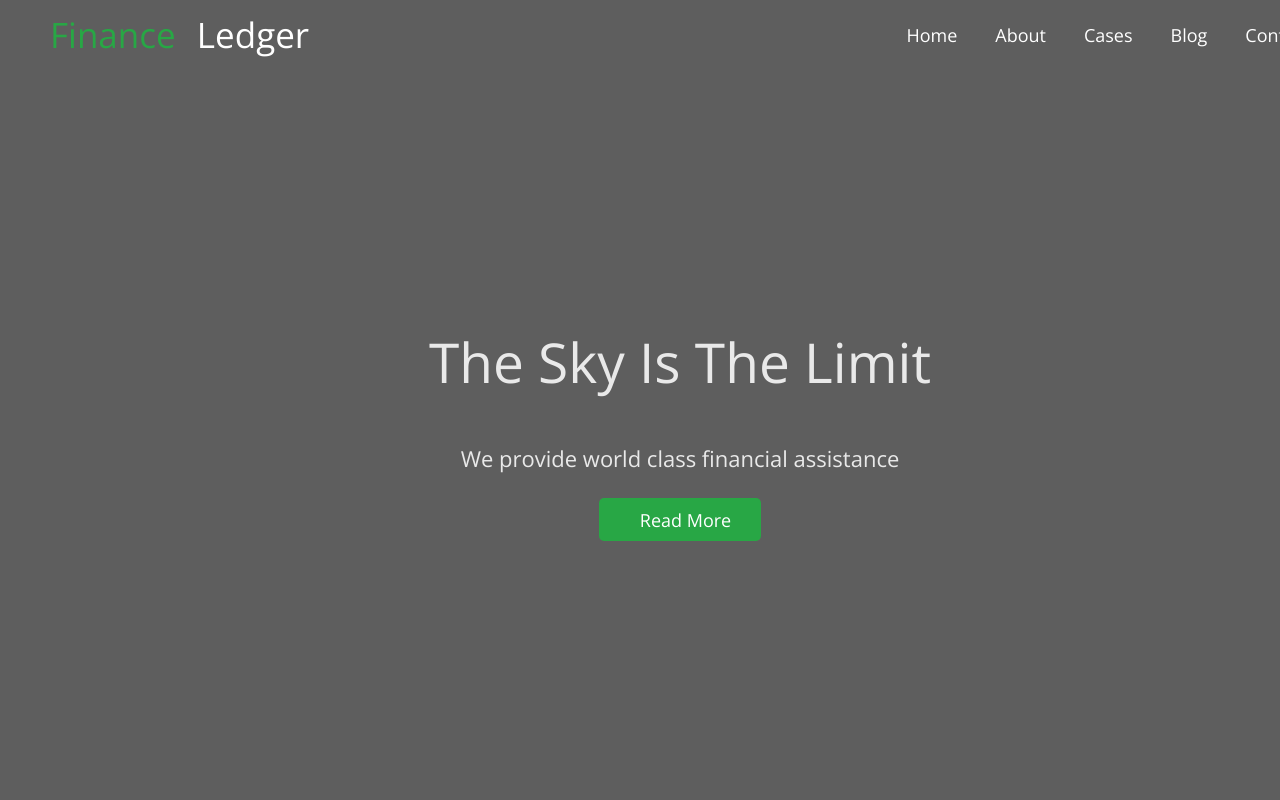
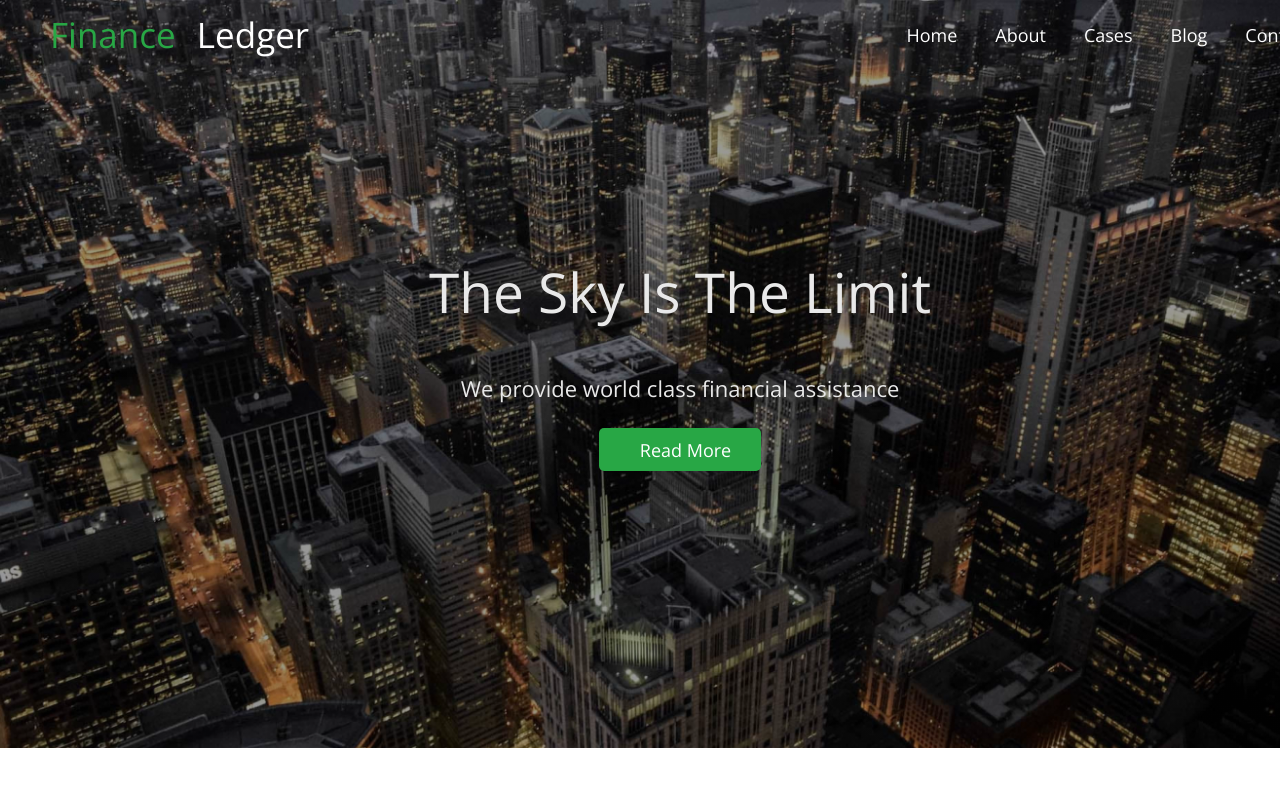
Before and after one commit to ASKurochkin/team-83, a plain HTML site: page index.html in a window 1280 px wide. Shown: the top 800 px of the page. Drawn offline with nearby package versions, Linux system fonts and the light colour scheme.

Commit message:
hero formatting

```diff
--- a/css/styles.css
+++ b/css/styles.css
@@ -75,7 +75,8 @@ button {
 /* styles header */
 
 .header {
-	background-color: #5e5e5e;
+	position: absolute;
+	width: 100%;
 }
 
 .header-container {
@@ -126,6 +127,12 @@ button {
 /* hero-styles */
 
 .hero {
+	background-image: linear-gradient(0deg, rgba(0, 0, 0, 0.4), rgba(0, 0, 0, 0.4)), url(../images/hero/hero-bg.jpg);
+	background-repeat: no-repeat;
+	background-position: center;
+	background-size: cover;
+	max-width: 1360px;
+	margin: 0 auto;
 	background-color: #5e5e5e;
 	padding-top: 259px;
 	padding-bottom: 284px;
@@ -219,6 +226,7 @@ button {
 
 	margin-bottom: 5px;
 }
+
 .solutions-title {
 	font-weight: 300;
 	font-size: 38px;
@@ -226,12 +234,14 @@ button {
 
 	margin-bottom: 26px;
 }
+
 .solutions-text {
 	font-size: 18px;
 	line-height: 1.56;
 
 	margin-bottom: 17px;
 }
+
 .solutions-link {
 	display: inline-block;
 
@@ -299,9 +309,11 @@ button {
 	flex-wrap: wrap;
 	background-color: #f4f4f4;
 }
+
 .callback_img_box {
 	width: 50%;
 }
+
 .callback_form {
 	width: 50%;
 	padding: 78px 30px 82px;
@@ -323,7 +335,7 @@ button {
 	margin-right: 5px;
 }
 
-.callback_form input + input {
+.callback_form input+input {
 	margin-top: 36px;
 }
 
```
Also changed, not shown: images/hero/hero-bg.jpg (added). Lines whose indentation alone changed are shown as unchanged.
